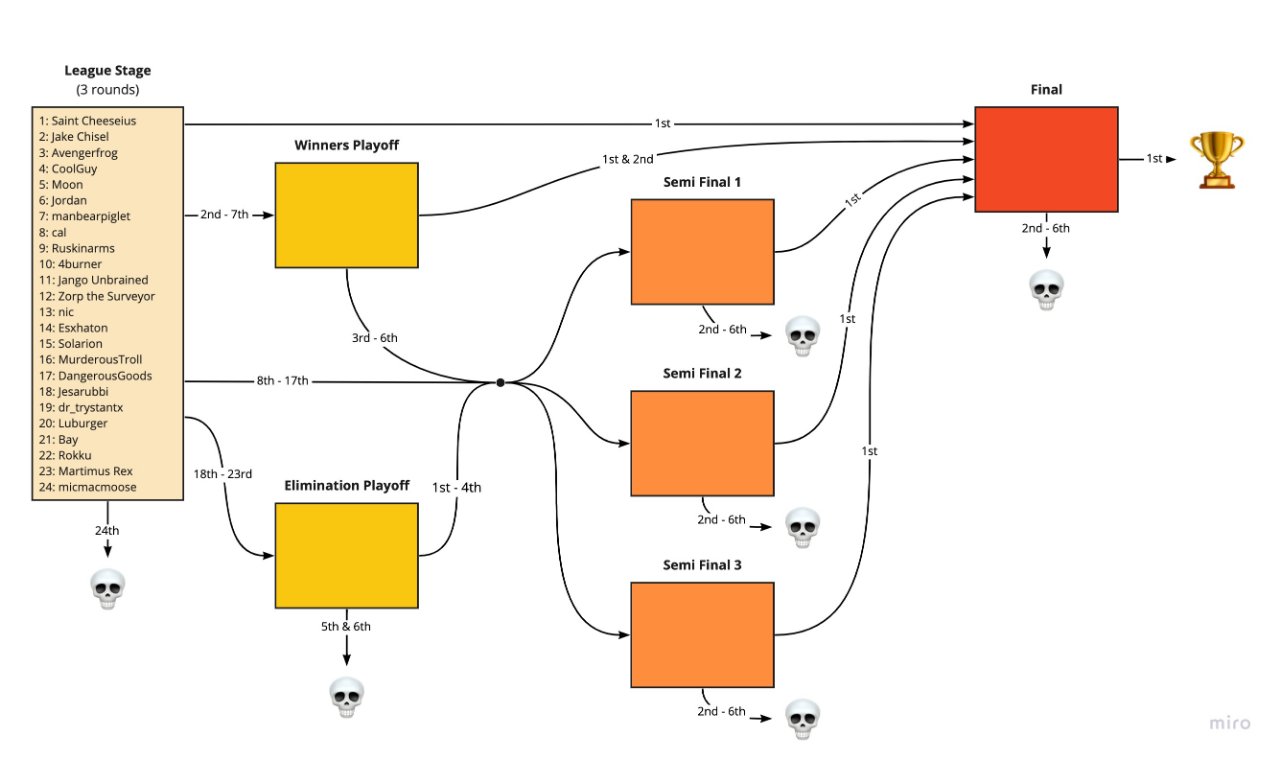
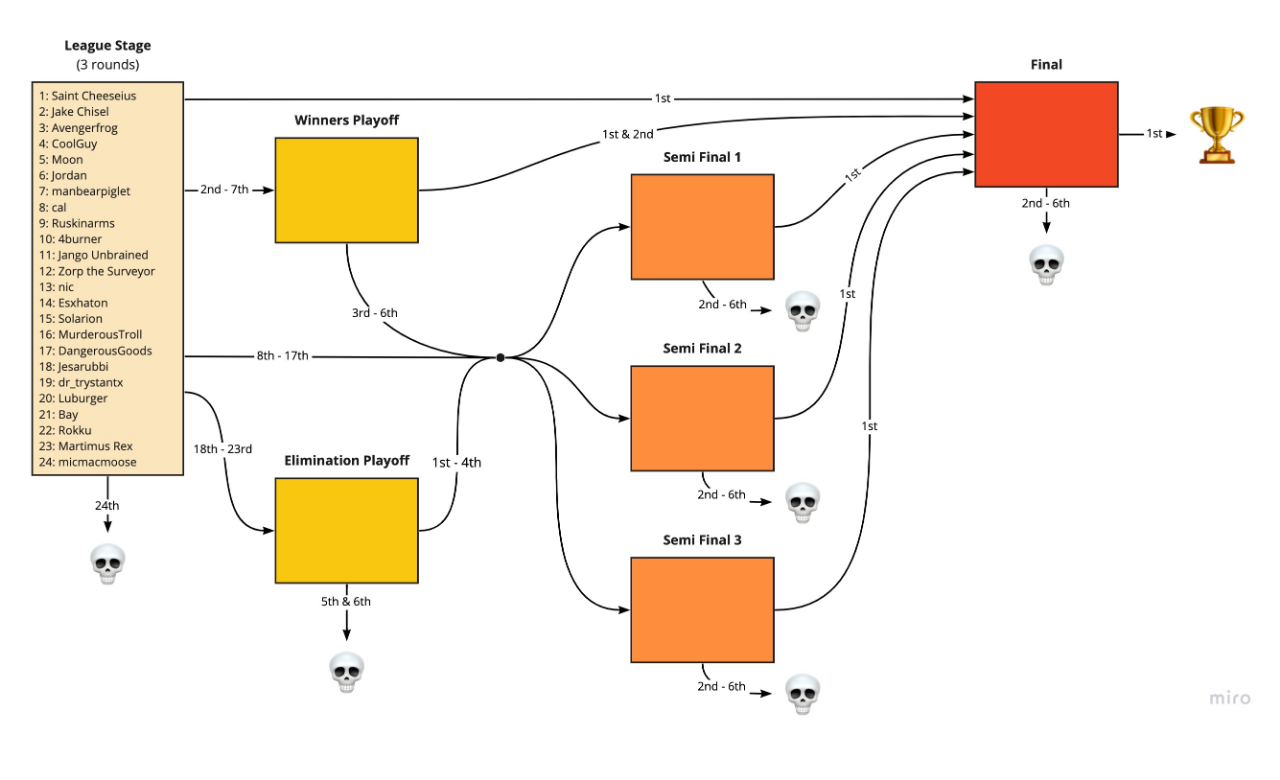
Before and after one commit to basicallyfine/hmi, a plain HTML site: page chart/index.html in a window 1280 px wide. Drawn offline with Linux system fonts and the light colour scheme.

Commit message:
Update index.html

```diff
--- a/chart/index.html
+++ b/chart/index.html
@@ -5,7 +5,7 @@
   body {
     margin: 0;
     padding: 0;
-    background: 50% 50% url('/chart/chart.jpg') no-repeat;
+    background: 50% 20% url('/hmi/chart/chart.jpg') no-repeat;
     background-size: contain;
   }
 </style>
```
